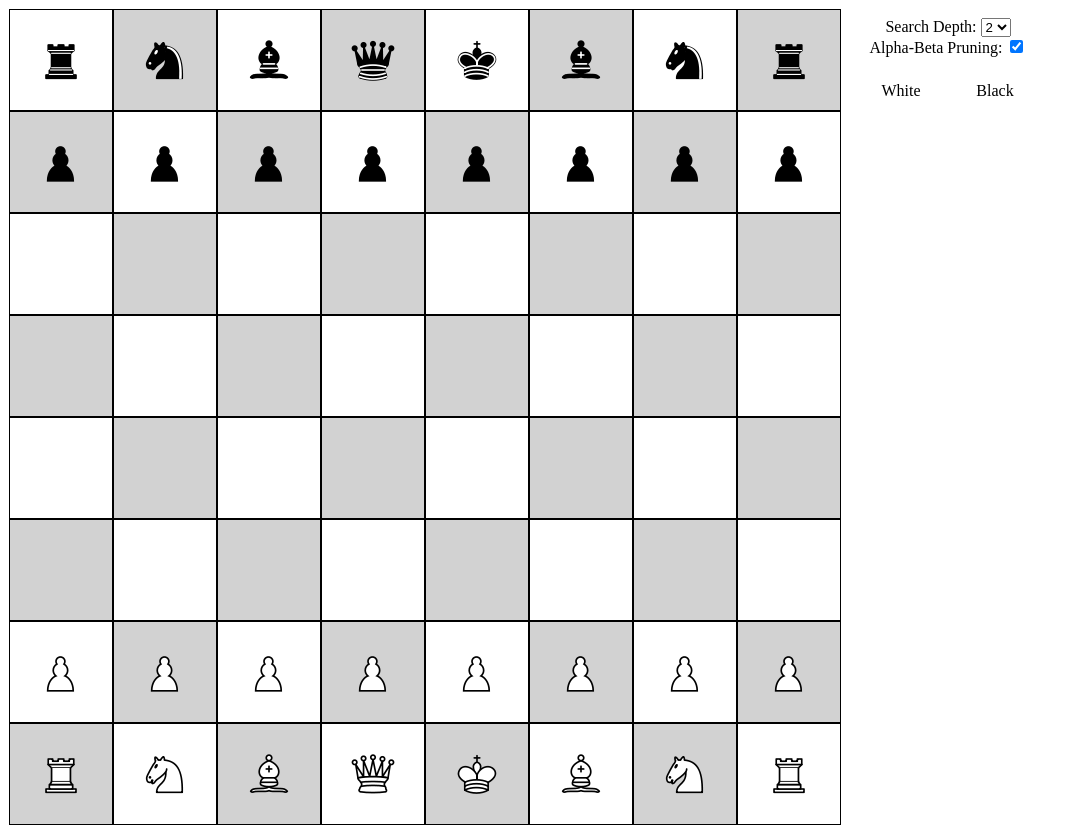
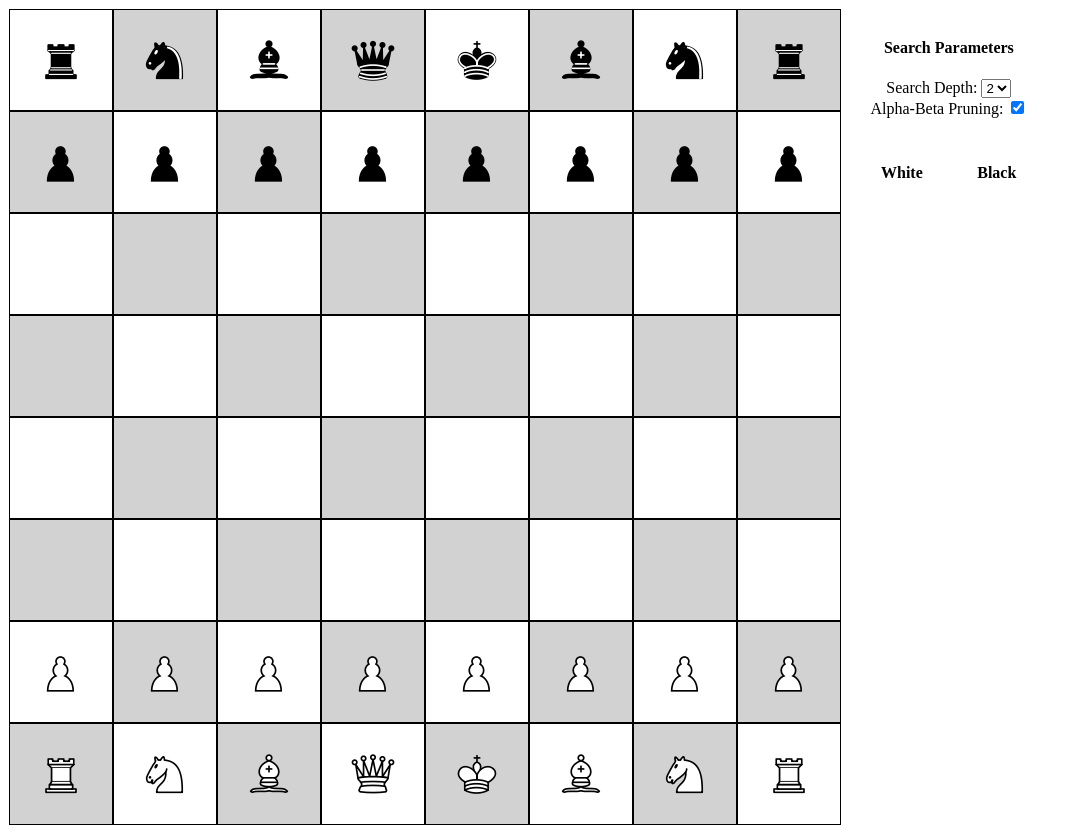
Before and after one commit to davidyansoftware/Chess-Bot, a website built with Parcel: page src/index.html in a window 1280 px wide. Shown: the whole page, without its empty margins (0-1078 px from the left). Built offline with nearby package versions, Linux system fonts and the light colour scheme.

Commit message:
sideboard formatting

```diff
--- a/src/chess.css
+++ b/src/chess.css
@@ -53,3 +53,8 @@
   vertical-align: top;
   margin: 25px;
 }
+
+ul {
+  list-style-type: none;
+  text-indent: -2em;
+}
--- a/src/index.html
+++ b/src/index.html
@@ -3,6 +3,7 @@
 <table id="board"></table>
 
 <div id="sideBar">
+  <h4>Search Parameters</h4>
   Search Depth:
   <select id="searchDepth">
     <option value="1">1</option>
@@ -18,11 +19,11 @@
 
   <br />
   <div class="moveList">
-    White
+    <h4>White</h4>
     <ul id="whiteMoves"></ul>
   </div>
   <div class="moveList">
-    Black
+    <h4>Black</h4>
     <ul id="blackMoves"></ul>
   </div>
 </div>
```
